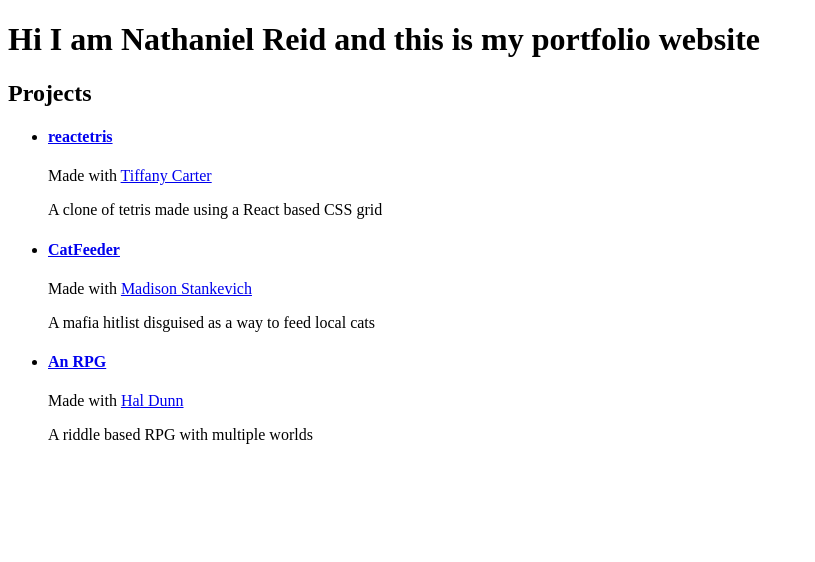
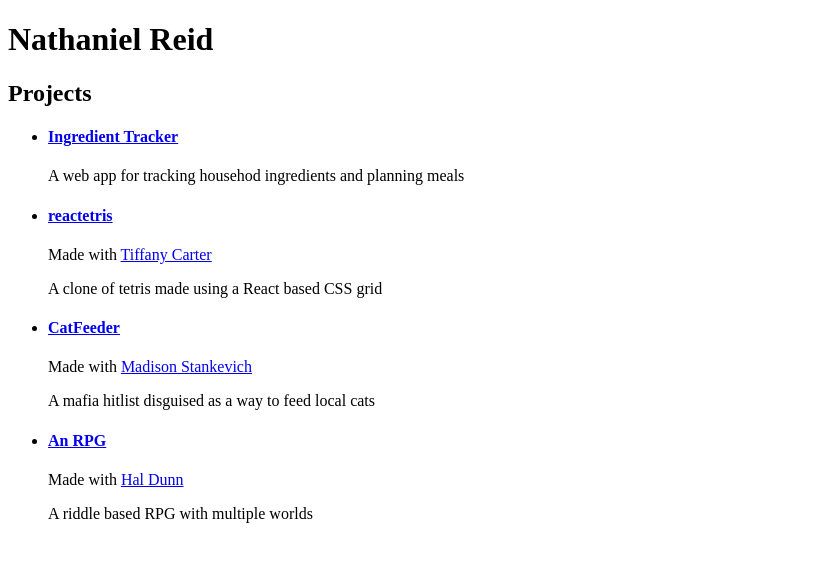
Before and after one commit to Nat-Reid/Nat-Reid.github.io, a plain HTML site: page index.html in a window 1280 px wide. Shown: the whole page, without its empty margins (0-815 px from the left). Drawn offline with Linux system fonts and the light colour scheme.

Commit message:
Added Ingredient Tracker to projects

```diff
--- a/index.html
+++ b/index.html
@@ -5,9 +5,13 @@
     <title>Nathaniel Reid</title>
   </head>
   <body>
-    <h1>Hi I am Nathaniel Reid and this is my portfolio website</h1>
+    <h1>Nathaniel Reid</h1>
     <h2>Projects</h2>
     <ul>
+      <li>
+        <h4><a href="https://github.com/Nat-Reid/ingredient-tracker-backend">Ingredient Tracker</a></h4>
+        <p>A web app for tracking househod ingredients and planning meals</p>
+      </li>
       <li>
         <h4><a href="http://reactetris.herokuapp.com/">reactetris</a></h4>
         <p>Made with <a href="https://github.com/tafby">Tiffany Carter</a></p>
```
